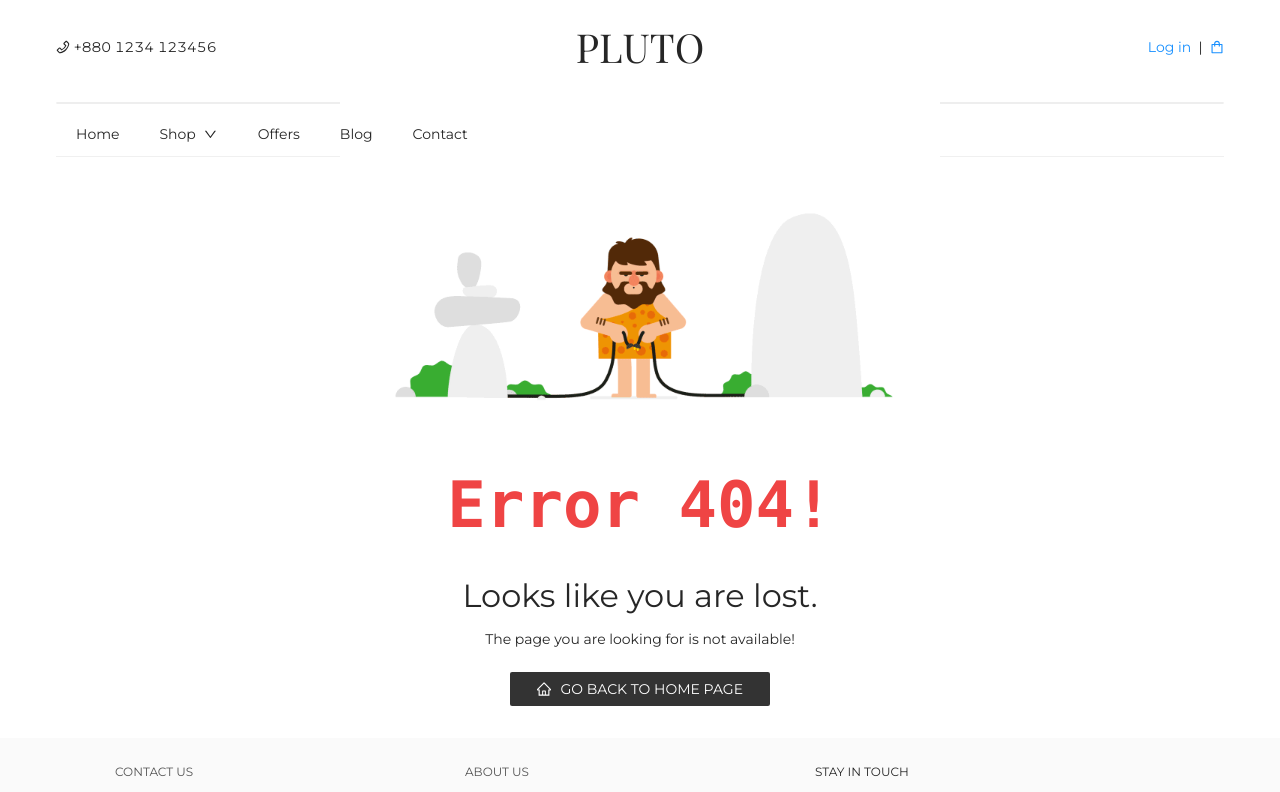
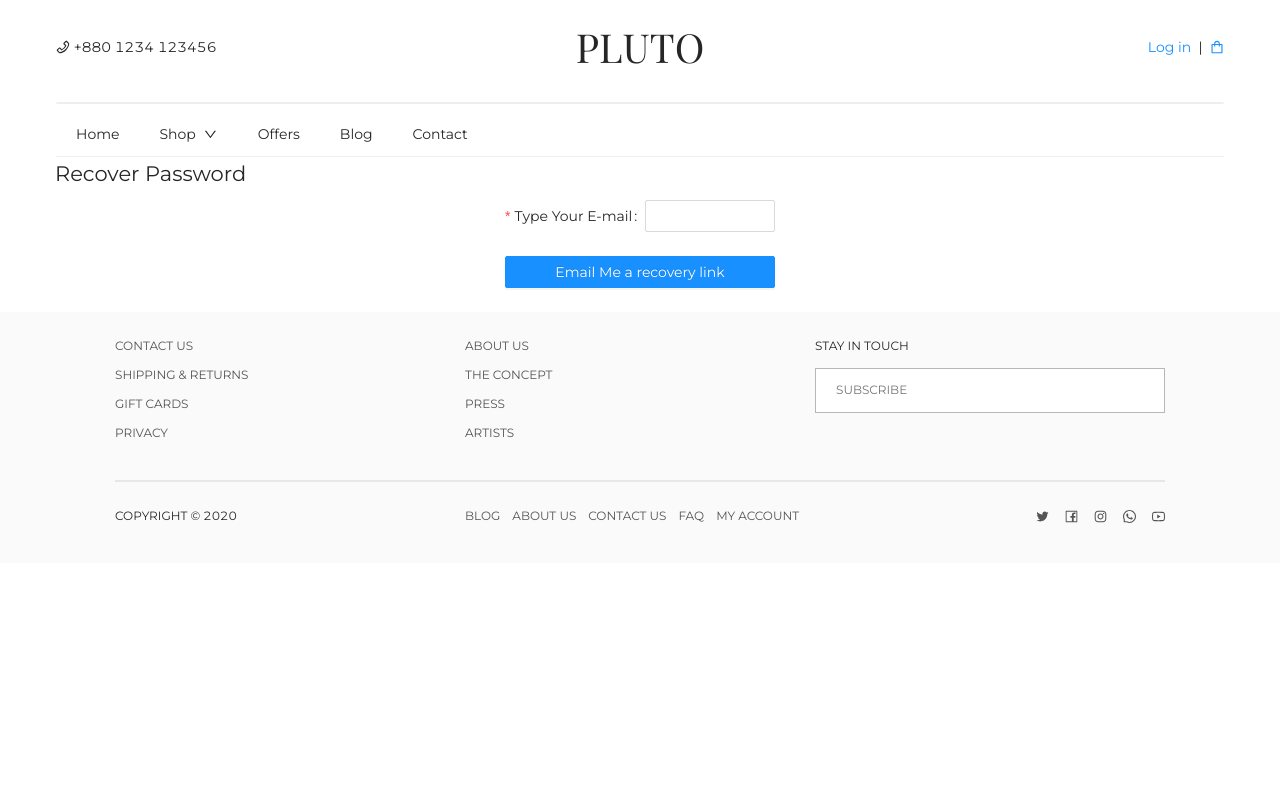
Before and after one commit to Alamin02/pluto, a React (Create React App) app: page /forgetPassword in a window 1280 px wide. Shown: the top 792 px of the page. Built offline with nearby package versions, Linux system fonts and the light colour scheme; a web font is replaced by a local one.

Commit message:
add: forget password page

```diff
--- a/src/App.js
+++ b/src/App.js
@@ -15,6 +15,7 @@ import Error404 from "./components/error-404/Error404";
 import BlogDetails from "./pages/BlogDetails";
 import RegistrationPage from "./pages/Registration";
 import LoginPage from "./pages/Login";
+import ForgetPasswordPage from "./pages/ForgetPassword";
 
 function App() {
   return (
@@ -32,6 +33,7 @@ function App() {
         <Route path="/blogs/:id" component={BlogDetails} exact />
         <Route path="/registration" component={RegistrationPage} exact />
         <Route path="/login" component={LoginPage} exact/>
+        <Route path="/forgetPassword" component={ForgetPasswordPage} exact />
         <Route component={Error404} />
       </Switch>
       <Footer />
--- a/src/components/forget-password/ForgetPassword.js
+++ b/src/components/forget-password/ForgetPassword.js
@@ -1,8 +1,6 @@
 import classNames from "classnames";
-import { Form, Input, Button, Checkbox } from 'antd';
-import { UserOutlined, LockOutlined } from '@ant-design/icons';
+import { Form, Input, Button } from 'antd';
 
-import { Link } from 'react-router-dom';
 import styles from './ForgetPassword.module.css';
 import Heading from "../heading/Heading";
 
--- a/src/components/login/Login.js
+++ b/src/components/login/Login.js
@@ -63,7 +63,7 @@ const Login = () => {
                 <Checkbox>Remember me</Checkbox>
               </Form.Item>
 
-              <Link className={styles.loginFormForgot} href="#">
+              <Link className={styles.loginFormForgot} to="/forgetPassword">
                 Forgot password ?
               </Link>
             </Form.Item>
--- /dev/null
+++ b/src/pages/ForgetPassword.js
@@ -0,0 +1,10 @@
+import ForgetPassword from "../components/forget-password/ForgetPassword";
+const ForgetPasswordPage = () => {
+  return (
+    <>
+      <ForgetPassword />
+    </>
+  );
+};
+
+export default ForgetPasswordPage;
--- a/src/pages/Login.js
+++ b/src/pages/Login.js
@@ -1,4 +1,4 @@
-import Login from "../components/login/Login"
+import Login from "../components/login/Login";
 const LoginPage = () => {
   return (
     <>
```
